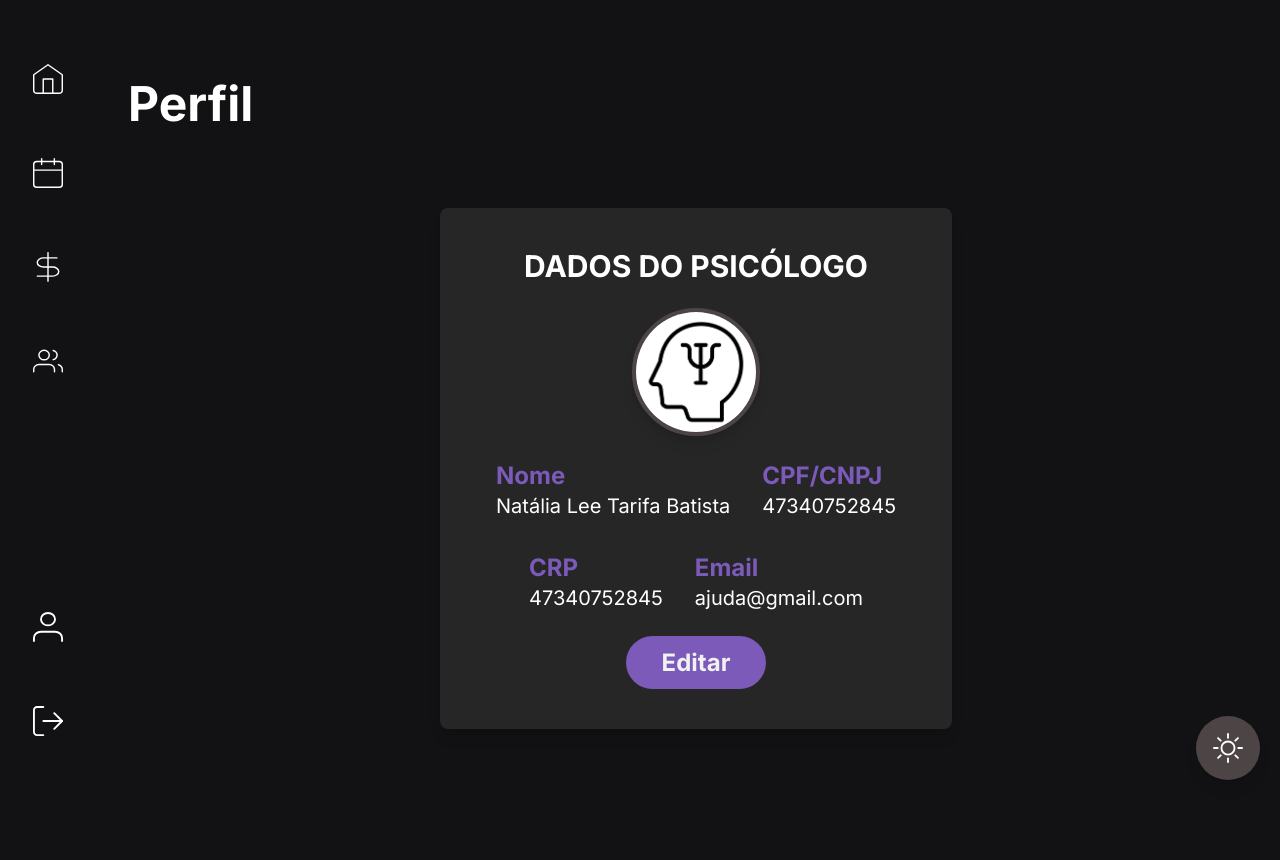
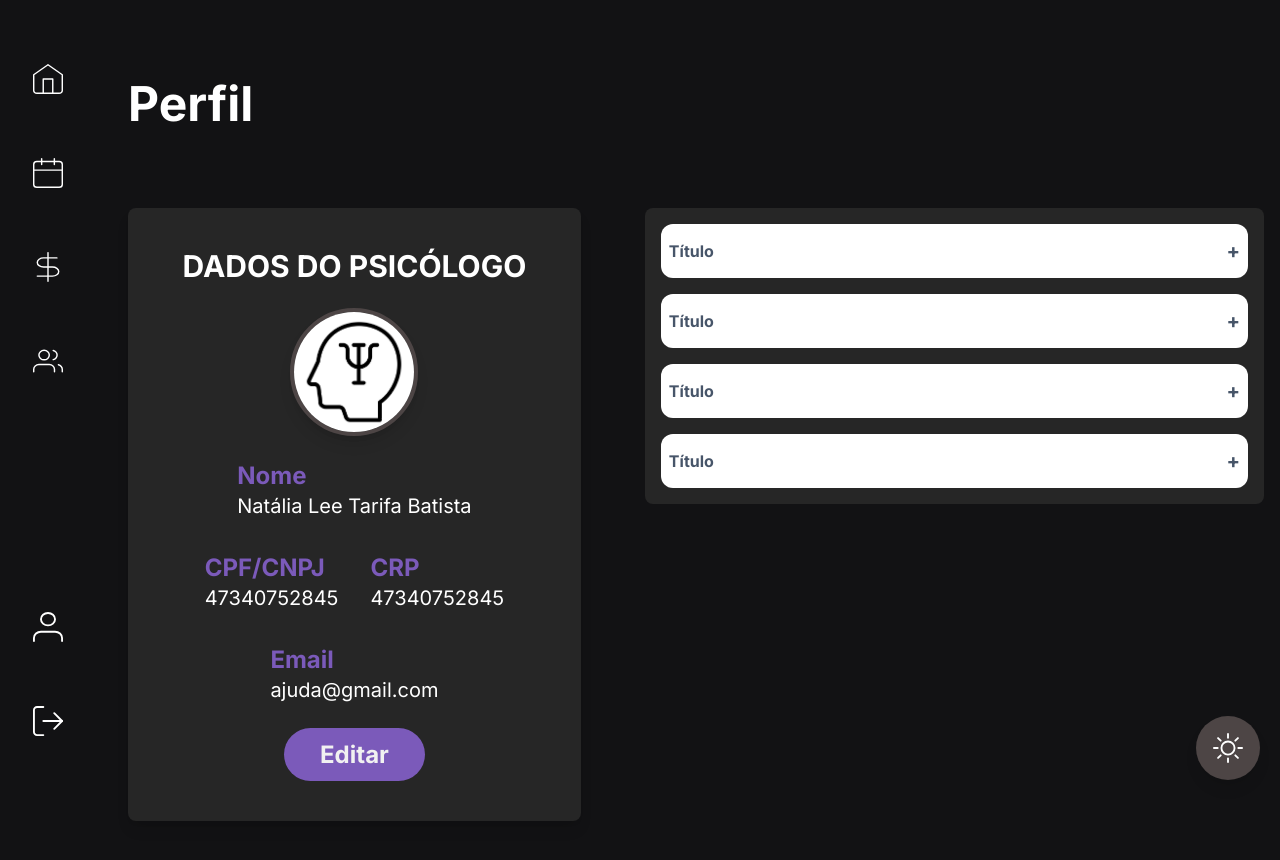
Before and after one commit to Melancia-Salgada/psico-frontend, a React (Vite) app in the folder easypsi/: page /perfil in a window 1280 px wide. Shown: the top 860 px of the page. Before the commit the page ends 809 px from the top, so only its background shows below. Built offline with nearby package versions, Linux system fonts and the light colour scheme.

Commit message:
esqueleto do faq

```diff
--- a/easypsi/src/App.jsx
+++ b/easypsi/src/App.jsx
@@ -14,6 +14,7 @@ import Gerenciamento from "./views/adm/Gerenciamento";
 import AdminPerfil from "./views/adm/AdminPerfil";
 import AdminPsicologo from "./views/adm/AdminPsicologo";
 import Confirmacao from "./views/Confirmacao"
+import Accordion from "./components/Accordion";
 
 function App() {
   return (
@@ -37,6 +38,7 @@ function App() {
           <Route path="/gerenciamento-adm" element={<Gerenciamento />} />
           <Route path="/perfil-adm" element={<AdminPerfil />} />
           <Route path="/psicologo-adm" element={<AdminPsicologo/>}/>
+          <Route path="/dropdown" element={<Accordion/>}/>
 
         </Routes>
       </div>
--- /dev/null
+++ b/easypsi/src/components/Accordion.jsx
@@ -0,0 +1,31 @@
+import React, { useState } from 'react'
+
+const Accordion = ({header, content, ultimo=false}) => {
+  const [accordionOpen, setAccordionOpen] = useState(false);
+
+  const checkAcordionTitle = () => {
+    return accordionOpen ? <span className='text-[20px]'>-</span> : <span className='text-[20px]'>+</span>;
+  };
+
+  const mg = ultimo? 'mb-0' :'mb-4'
+
+
+  return (
+    <div className={`bg-white text-slate-600 rounded-xl py-1 ${mg} hover:bg-neutral-200 `}>
+      <button
+        onClick={() => setAccordionOpen(!accordionOpen)}
+        className='flex justify-between w-full p-2 font-semibold items-center'
+      >
+        <span className=''>{header}</span>
+        {checkAcordionTitle()}
+      </button>
+      <div
+        className={`overflow-hidden transition-all duration-500 ease-in-out text-slate-600 text-sm ${accordionOpen ? 'max-h-40' : 'max-h-0'}`}
+      >
+        <div className='px-3 py-2'>{content}</div>
+      </div>
+    </div>
+  )
+}
+
+export default Accordion;
--- a/easypsi/src/views/Perfil.jsx
+++ b/easypsi/src/views/Perfil.jsx
@@ -5,6 +5,7 @@ import WhiteMode from '../components/WhiteMode';
 import Perfil1 from '../assets/perfil.jpg';
 import { EditarPerfil } from '../components/Cards/Sobre';
 import { TemaContexto } from '../components/WhiteMode';
+import Accordion from '../components/Accordion';
 
 
 const Perfil = () => {
@@ -21,7 +22,8 @@ const Perfil = () => {
       <div className='container-dash'>
         <Titulo showButton={false}>Perfil</Titulo>
 
-        <div className="flex items-center justify-center py-20">
+        <div className='flex justify-center gap-16 py-20'>
+          <div className="flex items-center justify-center ">
             <div className={`w-full p-10 shadow-lg rounded-lg max-w-lg ${bgTxt}`}>
               <h2 className="text-3xl font-semibold text-center mb-6">DADOS DO PSICÓLOGO</h2>
 
@@ -72,6 +74,22 @@ const Perfil = () => {
               <WhiteMode />
             </div>
           </div>
+
+          <div className='w-[700px]'>
+            <div className={`p-4 rounded-lg ${bgTxt}`}>
+              <Accordion header={"Título"} content={"aaaa"}></Accordion>
+              <Accordion header={"Título"} content={"aaaa"}></Accordion>
+              <Accordion header={"Título"} content={"aaaa"}></Accordion>
+              <Accordion header={"Título"} content={"aaaa"} ultimo={true}></Accordion>
+            </div>
+          </div>
+
+
+        </div>
+
+
+
+
       </div>
     </div>
   );
```
Lines whose indentation alone changed are shown as unchanged.
